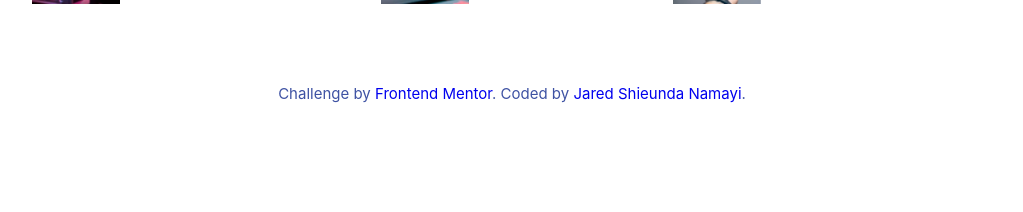
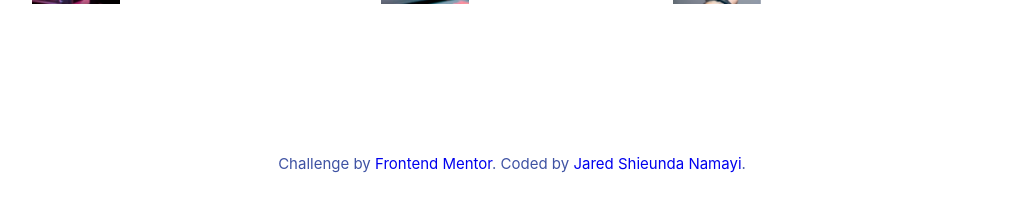
Before and after one commit to Sh13unda/news-website-homepage, a plain HTML site: page index.html in a window 1280 px wide. Shown: the part 786-998 px from the top of the page, without its empty margins (128-1151 px from the left). Drawn offline with Linux system fonts and the light colour scheme.

Commit message:
modified the css

```diff
--- a/styles.css
+++ b/styles.css
@@ -139,7 +139,8 @@ h5 {
     height: 7rem;
 }
 .attribution {
-    padding-top: 80px;
+    margin-top: 150px;
+    margin-bottom: 0px;
     font-size: 15px;
     text-align: center;
     color: hsl(228, 45%, 44%);
```
